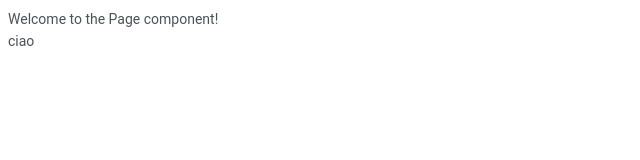
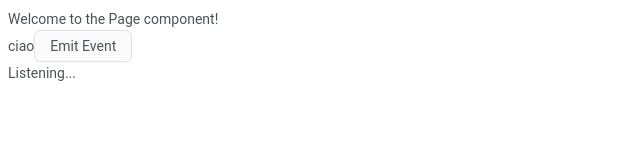
Before and after one commit to krateoplatformops/frontend, a React (Vite) app: page / in a window 1280 px wide. Shown: the top 160 px of the page, without its empty margins (0-640 px from the left). Built offline with nearby package versions, Linux system fonts and the light colour scheme; no server answers.

Commit message:
custom hook events

```diff
--- a/eslint.config.js
+++ b/eslint.config.js
@@ -69,7 +69,7 @@ export default tsEslint.config(
       '@stylistic/js/key-spacing': 'error',
       '@stylistic/js/keyword-spacing': 'error',
       '@stylistic/js/line-comment-position': 'error',
-      '@stylistic/js/linebreak-style': ['error', 'unix'],
+      // '@stylistic/js/linebreak-style': ['error', 'unix'],
       '@stylistic/js/lines-around-comment': 'off',
       '@stylistic/js/max-statements-per-line': ['error', { max: 2 }],
       '@stylistic/js/new-parens': 'error',
--- a/src/components/Page/Page.tsx
+++ b/src/components/Page/Page.tsx
@@ -1,12 +1,37 @@
 import Ajv from 'ajv'
+import { Button as AntButton } from 'antd'
 import { useEffect, useState } from 'react'
 
+import { useEvents } from '../../hooks/useEvents'
 import buttonSchema from '../../schemas/Button.schema.json'
 import type { ButtonSchema } from '../../types/Button.schema'
 import Button from '../../widgets/Button'
 
+
 const Page: React.FC = () => {
   const [schema, setSchema] = useState<ButtonSchema | null>(null)
+
+  /* Events emit/listener sample */
+  const [textPage, setTextPage] = useState<string>('')
+  /* The component knows its events to type */
+  type MyEvent = {
+    textPage: string
+  }
+  const { on, off, emit } = useEvents<MyEvent>()
+  /* The component knows its events to listen */
+  useEffect(() => {
+    const callback = (payload: string) => {
+      setTextPage(payload)
+    }
+
+    on('textPage', callback)
+
+    return () => {
+      off('textPage', callback)
+    }
+  }, [on, off])
+
+  /* End of events emit/listener sample */
 
   useEffect(() => {
     const getComponent = async () => {
@@ -34,6 +59,8 @@ const Page: React.FC = () => {
     <>
       <div>Welcome to the Page component!</div>
       {schema ? <Button {...schema?.spec} /> : <>ciao</>}
+      <AntButton onClick={() => emit('textPage', 'Hello everyone!')}>Emit Event</AntButton>
+      <div>{textPage ? textPage : 'Listening...'}</div>
     </>
   )
 }
--- /dev/null
+++ b/src/hooks/useEvents.ts
@@ -0,0 +1,36 @@
+import { useEffect, useRef } from 'react'
+
+type Callback<T> = (payload: T) => void;
+
+type EventMap = {
+  [eventName: string]: unknown
+};
+
+export function useEvents<Events extends EventMap>() {
+  const listeners = useRef<{
+    [K in keyof Events]?: Callback<Events[K]>[];
+  }>({})
+
+  const on = <K extends keyof Events>(event: K, callback: Callback<Events[K]>) => {
+    if (!listeners.current[event]) {
+      listeners.current[event] = []
+    }
+    listeners.current[event]!.push(callback)
+  }
+
+  const off = <K extends keyof Events>(event: K, callback: Callback<Events[K]>) => {
+    listeners.current[event] = listeners.current[event]?.filter(_cb => _cb !== callback)
+  }
+
+  const emit = <K extends keyof Events>(event: K, payload: Events[K]) => {
+    listeners.current[event]?.forEach(callback => callback(payload))
+  }
+
+  const clear = () => {
+    listeners.current = {}
+  }
+
+  useEffect(() => clear, [])
+
+  return { clear, emit, off, on }
+}
```
